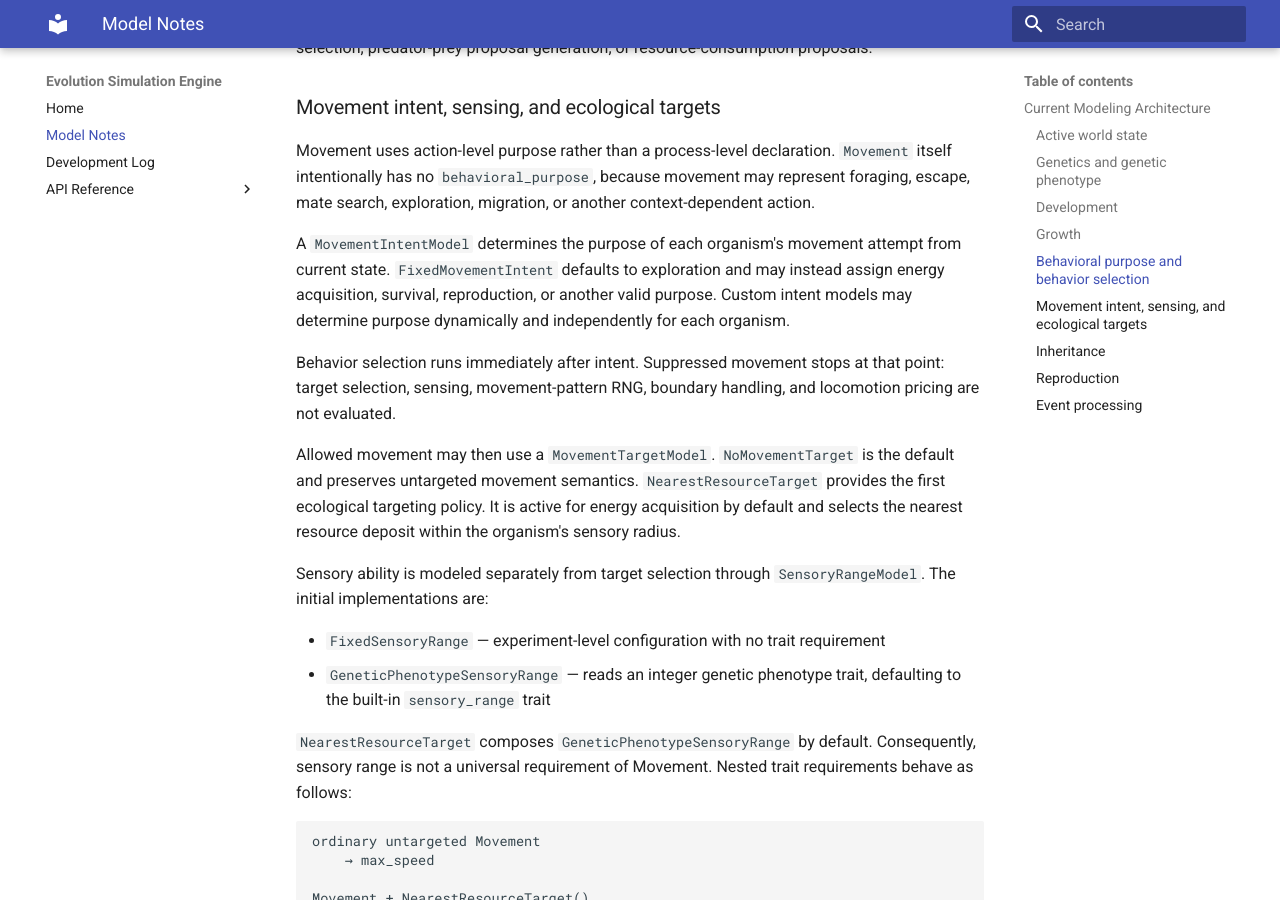
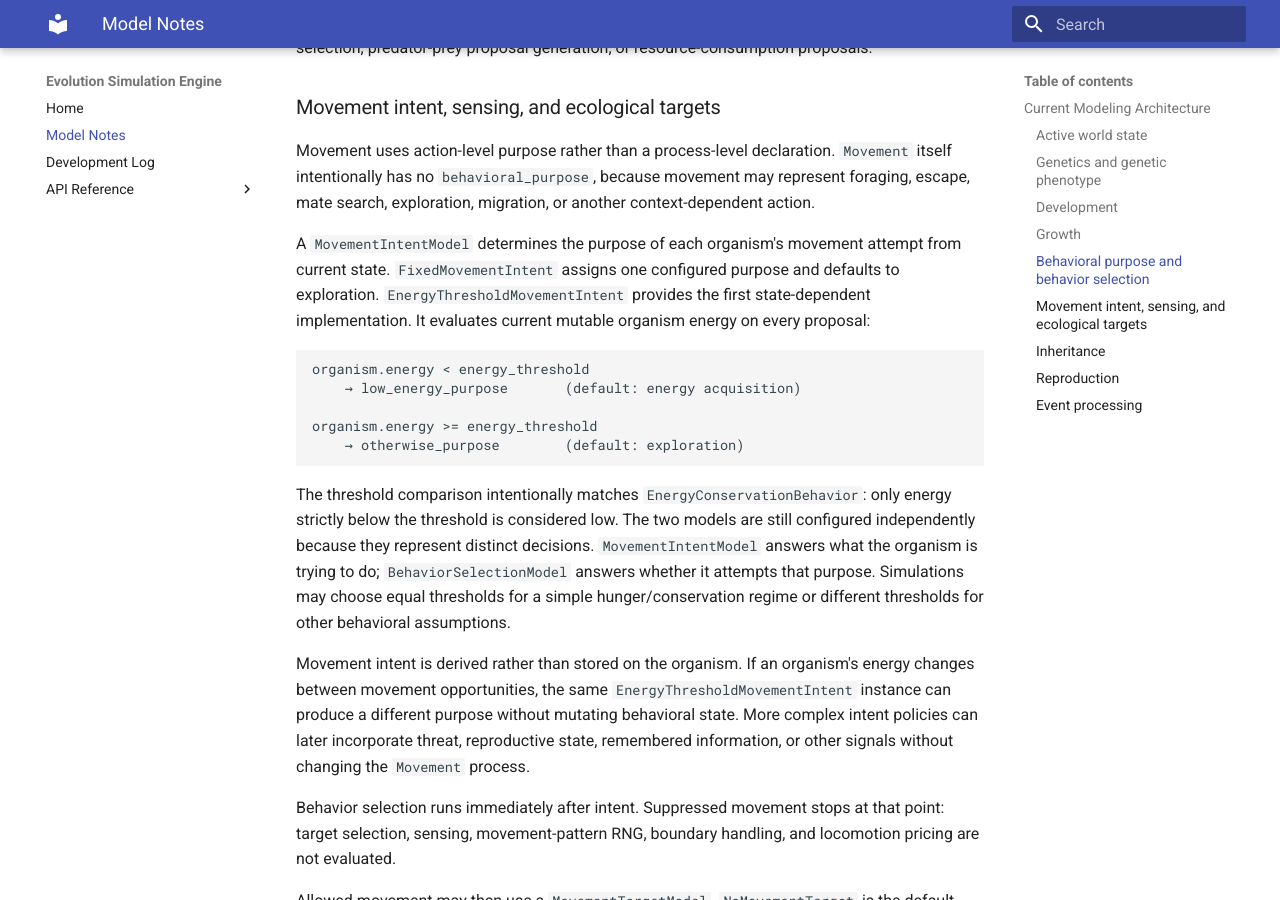
Before and after one commit to abdullahkhan57721/evolution-simulation-engine, an MkDocs documentation site: the page built from docs/model_notes.md, in a window 1280 px wide and 900 px high, scrolled down 2658 px. Built offline with MkDocs 1.6.1 and Material for MkDocs 9.7.7, drawn with Linux system fonts in a browser that asks for light colours; some of the changed text lies outside the part shown.

Commit message:
Document energy-responsive movement intent

````diff
--- a/docs/model_notes.md
+++ b/docs/model_notes.md
@@ -123,10 +123,33 @@ may represent foraging, escape, mate search, exploration, migration, or another
 context-dependent action.
 
 A `MovementIntentModel` determines the purpose of each organism's movement
-attempt from current state. `FixedMovementIntent` defaults to exploration and
-may instead assign energy acquisition, survival, reproduction, or another valid
-purpose. Custom intent models may determine purpose dynamically and
-independently for each organism.
+attempt from current state. `FixedMovementIntent` assigns one configured purpose
+and defaults to exploration. `EnergyThresholdMovementIntent` provides the first
+state-dependent implementation. It evaluates current mutable organism energy on
+every proposal:
+
+```text
+organism.energy < energy_threshold
+    → low_energy_purpose       (default: energy acquisition)
+
+organism.energy >= energy_threshold
+    → otherwise_purpose        (default: exploration)
+```
+
+The threshold comparison intentionally matches `EnergyConservationBehavior`:
+only energy strictly below the threshold is considered low. The two models are
+still configured independently because they represent distinct decisions.
+`MovementIntentModel` answers what the organism is trying to do;
+`BehaviorSelectionModel` answers whether it attempts that purpose. Simulations
+may choose equal thresholds for a simple hunger/conservation regime or different
+thresholds for other behavioral assumptions.
+
+Movement intent is derived rather than stored on the organism. If an organism's
+energy changes between movement opportunities, the same
+`EnergyThresholdMovementIntent` instance can produce a different purpose without
+mutating behavioral state. More complex intent policies can later incorporate
+threat, reproductive state, remembered information, or other signals without
+changing the `Movement` process.
 
 Behavior selection runs immediately after intent. Suppressed movement stops at
 that point: target selection, sensing, movement-pattern RNG, boundary handling,
@@ -186,6 +209,22 @@ is selected, Movement falls back to its ordinary `MovementPattern`. For a hungry
 organism this fallback can represent undirected search rather than freezing or
 omniscient navigation.
 
+With `EnergyThresholdMovementIntent` and `NearestResourceTarget`, one configured
+Movement process can therefore switch naturally between directed foraging and
+ordinary exploration:
+
+```text
+low energy
+    → energy-acquisition intent
+    → resource target active
+    → move toward detectable food
+
+sufficient energy
+    → exploration intent
+    → resource target inactive
+    → ordinary movement pattern
+```
+
 The resulting proposal sequence is:
 
 ```text
@@ -233,7 +272,9 @@ Behavior selection is derived rather than stored on the organism. Every process
 consults the selector from current state when it proposes. Consequently, a
 low-energy organism may acquire energy in an earlier stage and automatically
 leave conservation mode before a later Growth, Reproduction, or exploratory
-Movement stage in the same timestep.
+Movement stage in the same timestep. State-dependent movement intent is also
+re-evaluated from that current state, so the organism's movement purpose can
+change after earlier energetic events.
 
 This distinction is intentional:
 
````
